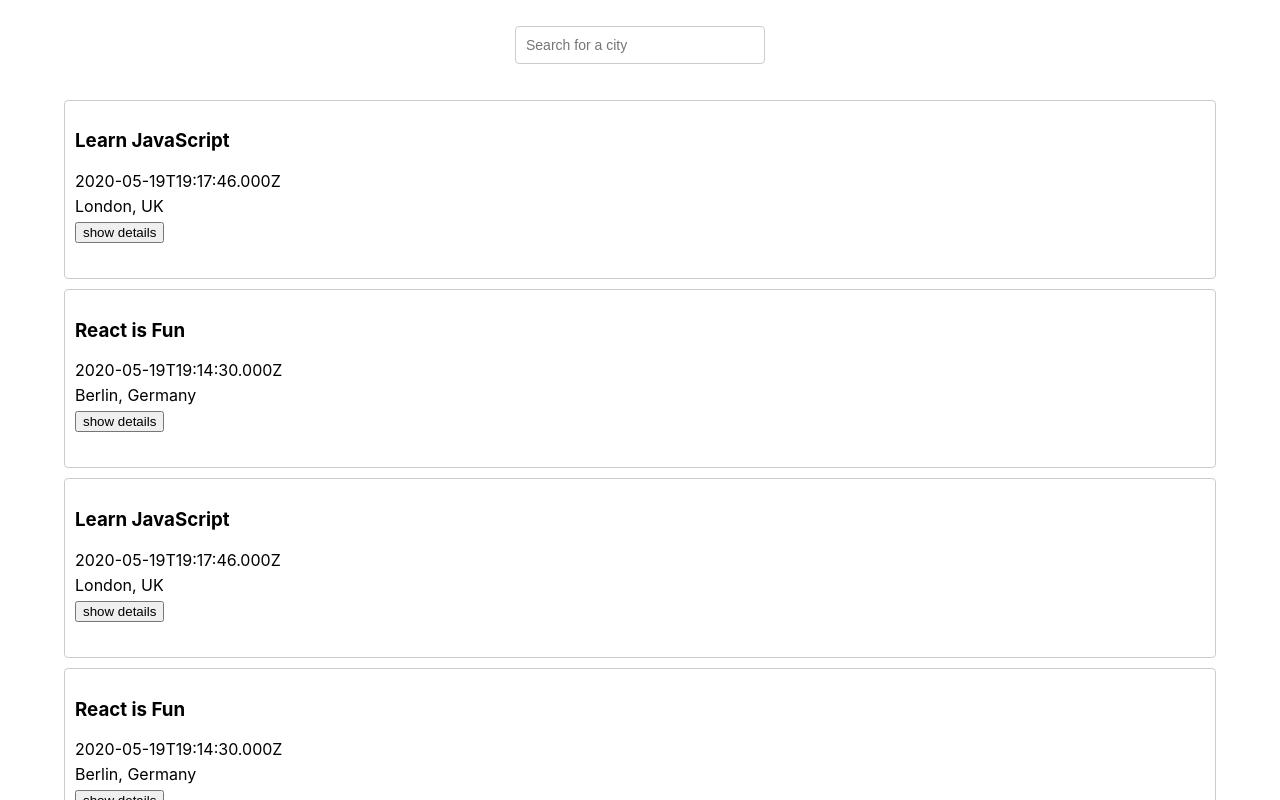
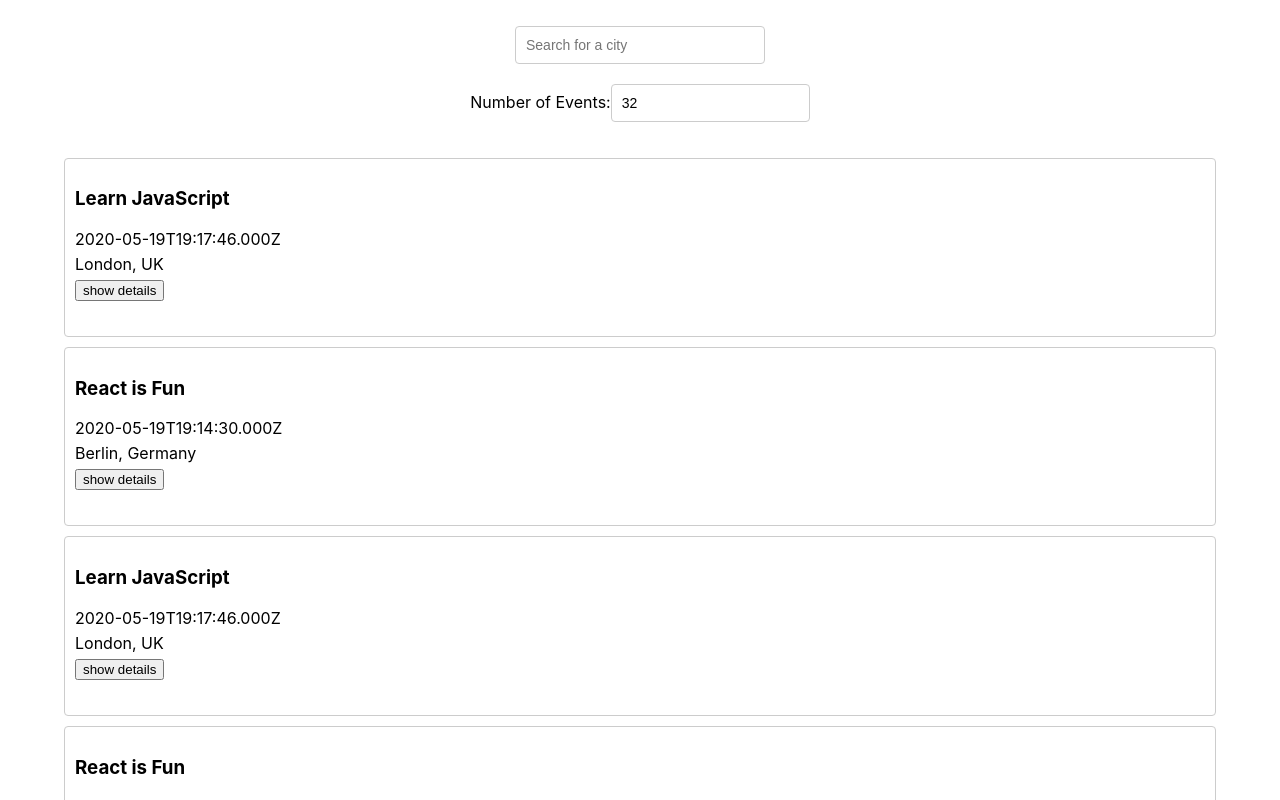
Before and after one commit to Sogolsa/meet, a React (Create React App) app: page / in a window 1280 px wide. Shown: the top 800 px of the page. Built offline with nearby package versions, Linux system fonts and the light colour scheme.

Commit message:
Changed the order of EventList and NumberOfEvents

```diff
--- a/src/App.js
+++ b/src/App.js
@@ -35,8 +35,8 @@ const App = () => {
   return (
     <div className='App'>
       <CitySearch allLocations={allLocations} setCurrentCity={setCurrentCity} />
+      <NumberOfEvents setCurrentNOE={setCurrentNOE} />
       <EventList events={events} />
-      <NumberOfEvents setCurrentNOE={setCurrentNOE} />
     </div>
   );
 };
```
